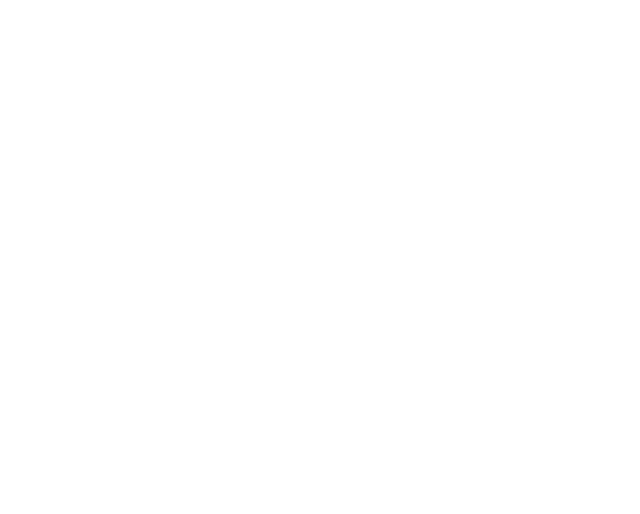
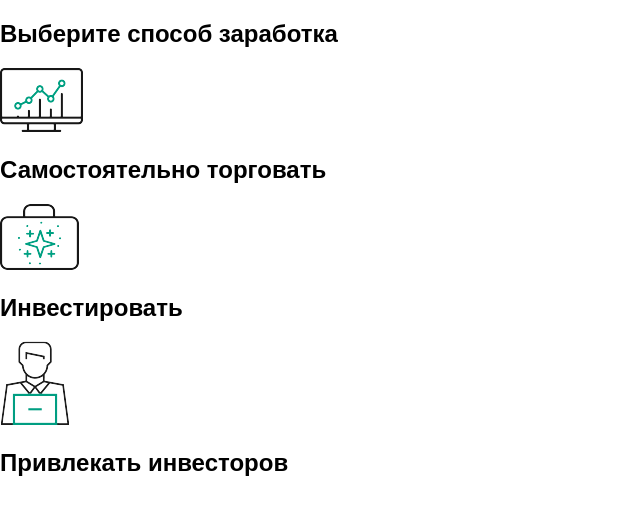
Before and after one commit to IvanCen/project__test, a website built with webpack: page src/index.html in a window 1280 px wide. Shown: the whole page, without its empty margins (0-640 px from the left). Built offline with nearby package versions, Linux system fonts and the light colour scheme.

Commit message:
rename img + create html

```diff
--- a/src/index.html
+++ b/src/index.html
@@ -13,7 +13,24 @@
 </head>
 
 <body class="page">
-
+<section class="main">
+    <h1 class="main__title">Выберите способ
+        заработка</h1>
+    <div class="main__container-item">
+        <div class="item">
+            <img src="<%=require('./images/desktop__icon.png').default%>" alt="Иконка монитора с графиком" class="item__img">
+            <h2 class="item__title">Самостоятельно торговать</h2>
+        </div>
+        <div class="item">
+            <img src="<%=require('./images/portfel__icon.png').default%>" alt="Иконка инвестиционого портефеля" class="item__img">
+            <h2 class="item__title">Инвестировать</h2>
+        </div>
+        <div class="item">
+            <img src="<%=require('./images/investor__icon.png').default%>" alt="Иконка инвестора" class="item__img">
+            <h2 class="item__title">Привлекать инвесторов</h2>
+        </div>
+    </div>
+</section>
 
     <script src="<%= htmlWebpackPlugin.files.chunks.main.entry %>"></script>
 </body>
```
Also changed, not shown: src/images/desktop__icon.png (renamed from src/images/01.png), src/images/investor__icon.png (renamed from src/images/03.png), src/images/main__pic.png (renamed from src/images/down01.png), src/images/portfel__icon.png (renamed from src/images/02.png), 2 other files.
